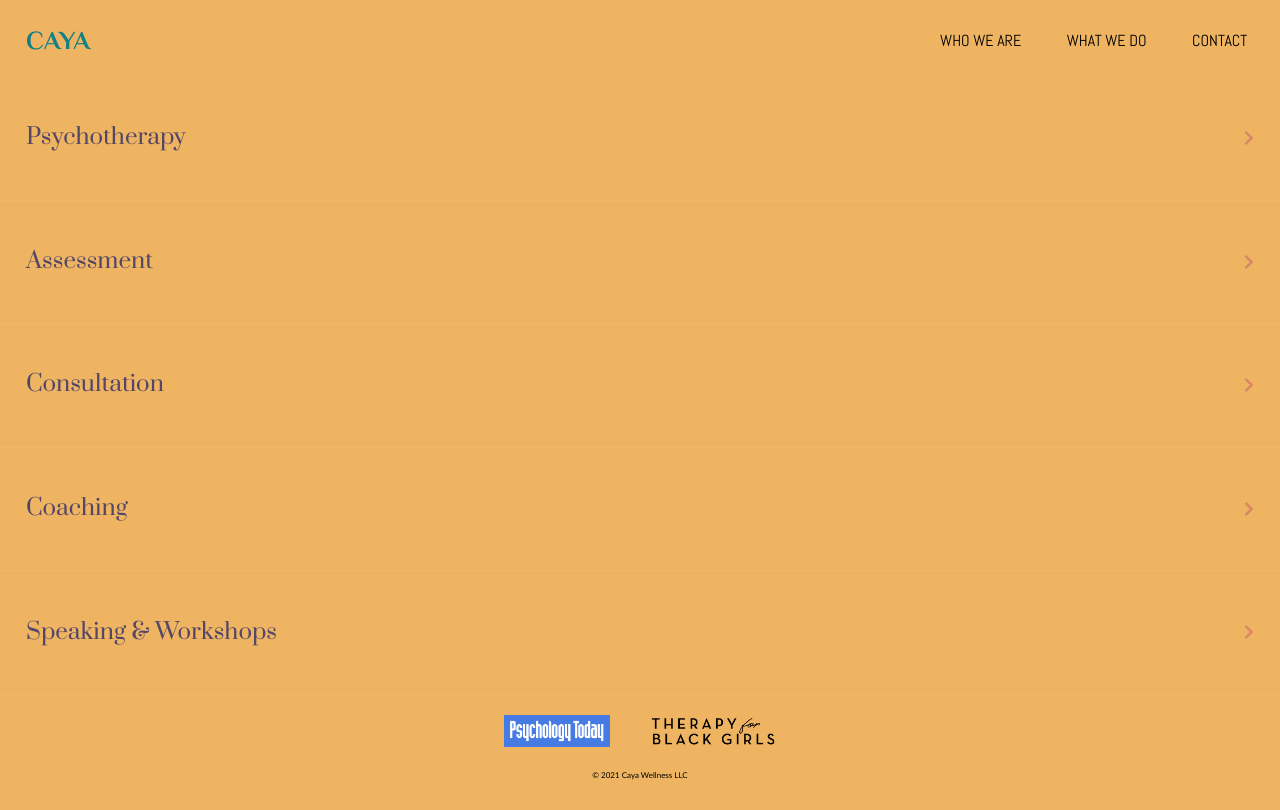
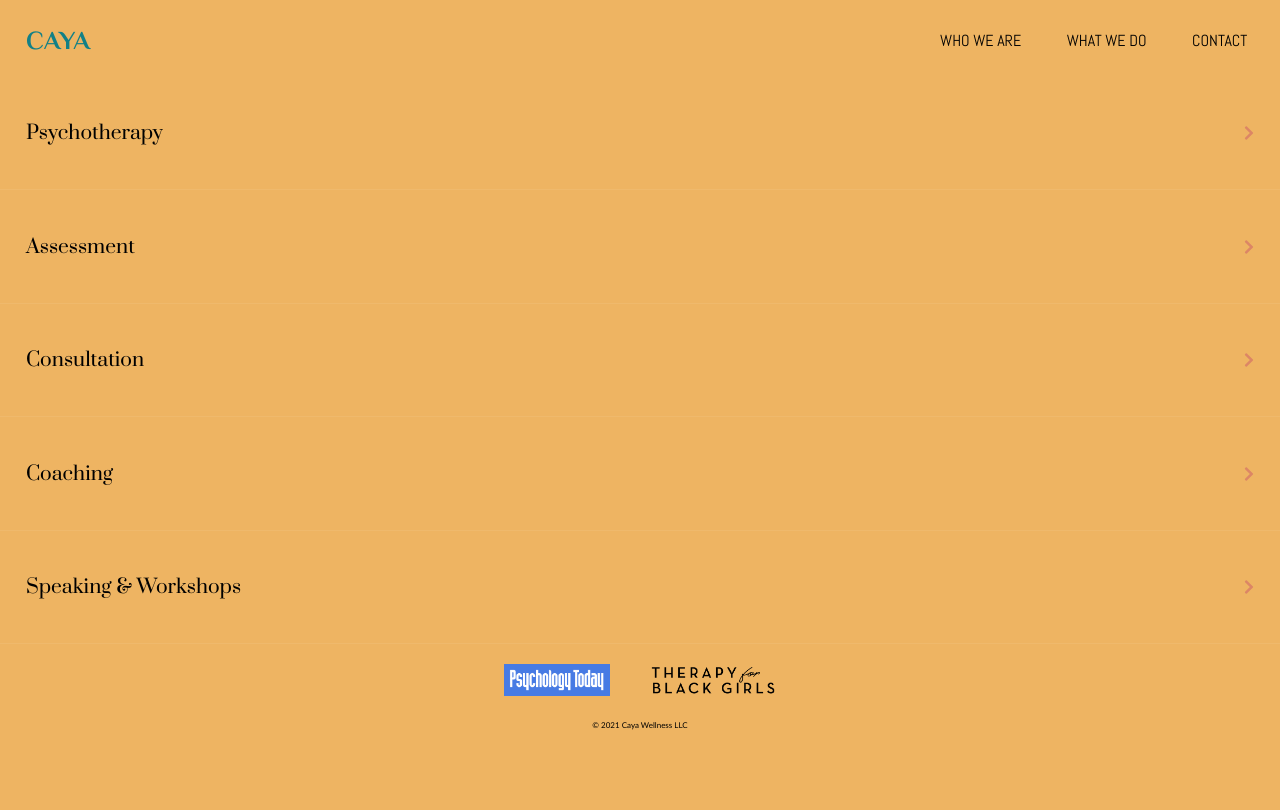
Before and after one commit to ryanjeffrey/caya, a Gatsby site: page /sandbox in a window 1280 px wide. Built offline with nearby package versions, Linux system fonts and the light colour scheme; Gatsby itself is replaced by a stand-in of ours; a small style sheet from the web is missing.

Commit message:
Fixed typo and changed accordion title to black

```diff
--- a/src/components/Accordion.css
+++ b/src/components/Accordion.css
@@ -1,4 +1,5 @@
 @import url("https://fonts.googleapis.com/css?family=Open+Sans:400,600&display=swap");
+
 
 /* Style the accordion section */
 .accordion__section {
@@ -9,7 +10,7 @@
 /* Style the buttons that are used to open and close the accordion panel */
 .accordion {
   background-color: #eeb462;
-  color: #534666;
+  color: black;
   cursor: pointer;
   padding: 26px;
   display: flex;
@@ -27,7 +28,7 @@
 
 /* Style the accordion content title */
 .accordion__title {
-  font-size: 1.4em;
+  font-size: 1.2em;
   text-align: left;
 }
 
--- a/src/components/AccordionMenu.js
+++ b/src/components/AccordionMenu.js
@@ -27,7 +27,7 @@ function AccordionMenu() {
       />
       <Accordion
         title="Assessment"
-        content="<p>Pre-surgical psychological assessment/clearance is often a requirement prior to specific surgeries and procedures. CAYA Wellness offers high-quality, compassionate, and straightforward presurgical assessments for patients seeking bariatric surgery, spinal cord stimulators, intrathecal pain pumps, and other surgical procedures.</p>
+        content="<p>Pre-surgical psychological assessment/clearance is often a requirement prior to specific surgeries and procedures. CAYA Wellness offers high-quality, compassionate, and straightforward pre-surgical assessments for patients seeking bariatric surgery, spinal cord stimulators, intrathecal pain pumps, and other surgical procedures.</p>
         </br>
         <span><h3>Fees*:</h3>
         <ul>
--- a/src/components/Navbar.js
+++ b/src/components/Navbar.js
@@ -79,13 +79,13 @@ const Overlay = styled.div`
 
 const OverlayMenu = styled.ul`
   list-style: none;
-  z-index: 10;
   position: absolute;
   left: 50%;
   top: 50%;
   transform: translate(-50%, -50%);
   padding: 0;
-  line-height: .1;
+  line-height: 0.1;
+
 
   li {
     opacity: ${props => (props.open ? 1 : 0)};
```
